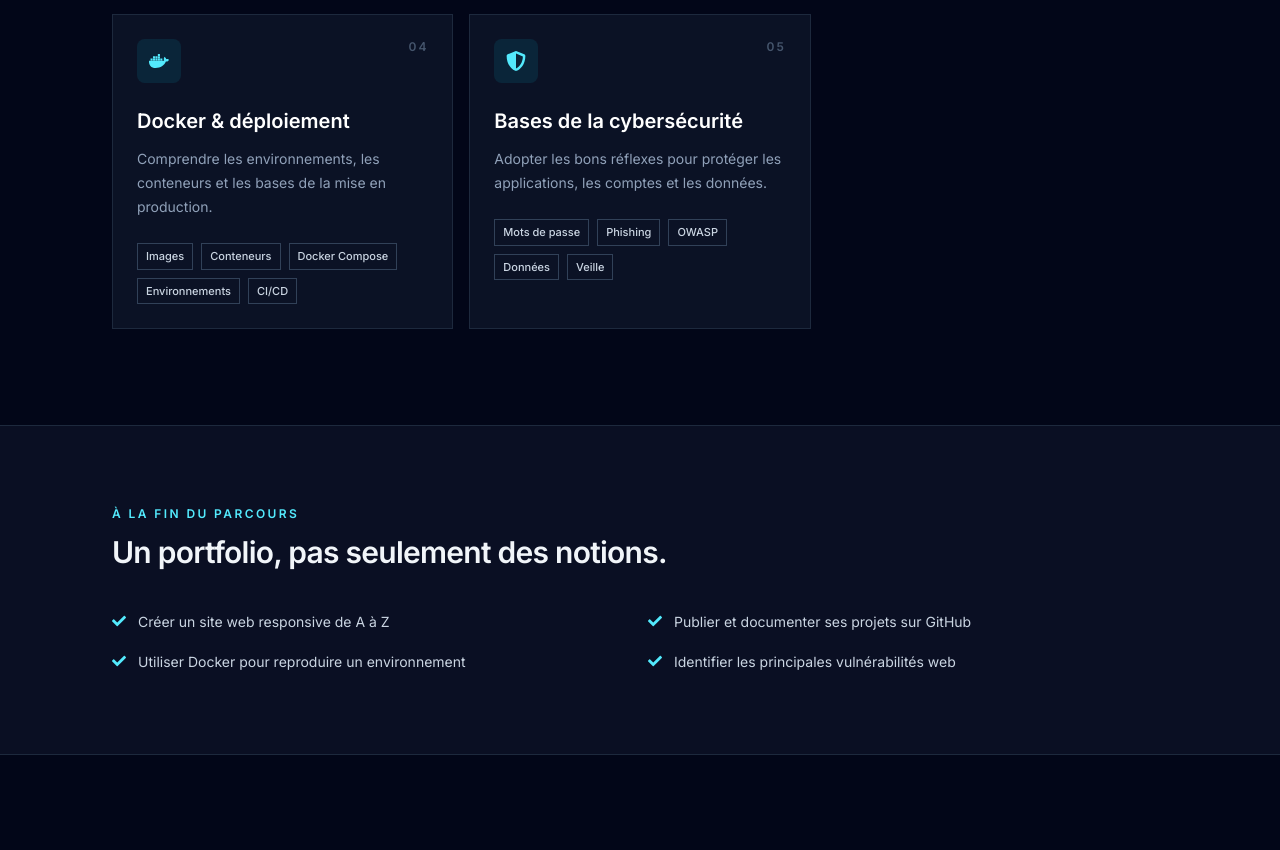
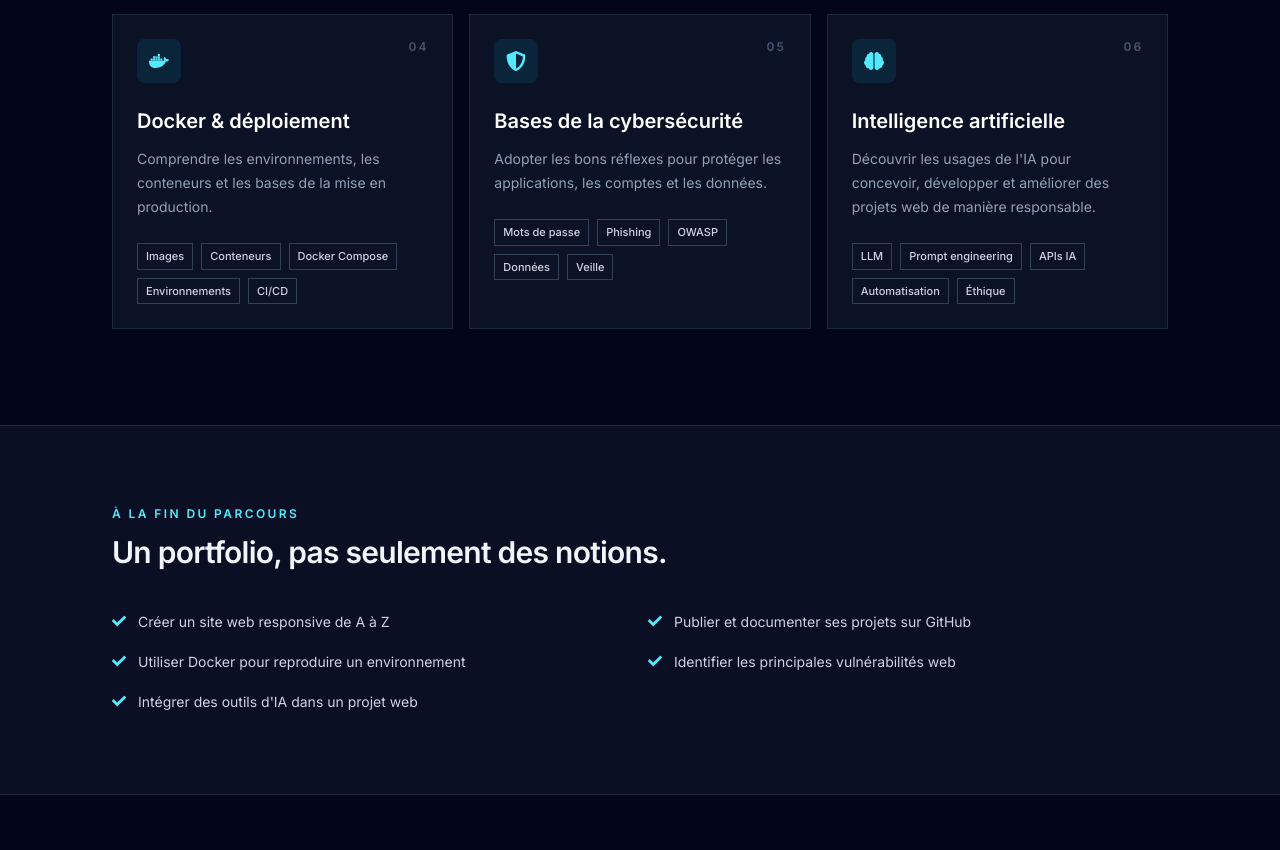
Before and after one commit to MattCornicDev/aom-technologies, a Next.js app: page /formation in a window 1280 px wide. Shown: the part 1419-2269 px from the top of the page. Built offline with nearby package versions, Linux system fonts and the light colour scheme.

Commit message:
Ajout de l'IA à la formation
Signed-off-by: MattCornicDev <glgharib@gmail.com>

```diff
--- a/app/formation/page.tsx
+++ b/app/formation/page.tsx
@@ -7,6 +7,7 @@ import {
   FaDocker,
   FaShieldAlt,
   FaMobileAlt,
+  FaBrain,
   FaArrowRight,
   FaCheck,
 } from "react-icons/fa";
@@ -52,6 +53,14 @@ const modules = [
       "Adopter les bons réflexes pour protéger les applications, les comptes et les données.",
     technologies: ["Mots de passe", "Phishing", "OWASP", "Données", "Veille"],
   },
+  {
+    icon: FaBrain,
+    number: "06",
+    title: "Intelligence artificielle",
+    description:
+      "Découvrir les usages de l'IA pour concevoir, développer et améliorer des projets web de manière responsable.",
+    technologies: ["LLM", "Prompt engineering", "APIs IA", "Automatisation", "Éthique"],
+  },
 ];
 
 const outcomes = [
@@ -59,12 +68,13 @@ const outcomes = [
   "Publier et documenter ses projets sur GitHub",
   "Utiliser Docker pour reproduire un environnement",
   "Identifier les principales vulnérabilités web",
+  "Intégrer des outils d'IA dans un projet web",
 ];
 
 export const metadata = {
   title: "Formation web, mobile & cybersécurité | AOM Technologies",
   description:
-    "Formations pratiques en développement web, web mobile, Git, GitHub, Docker et cybersécurité.",
+    "Formations pratiques en développement web, web mobile, Git, GitHub, Docker, IA et cybersécurité.",
 };
 
 export default function FormationPage() {
```
